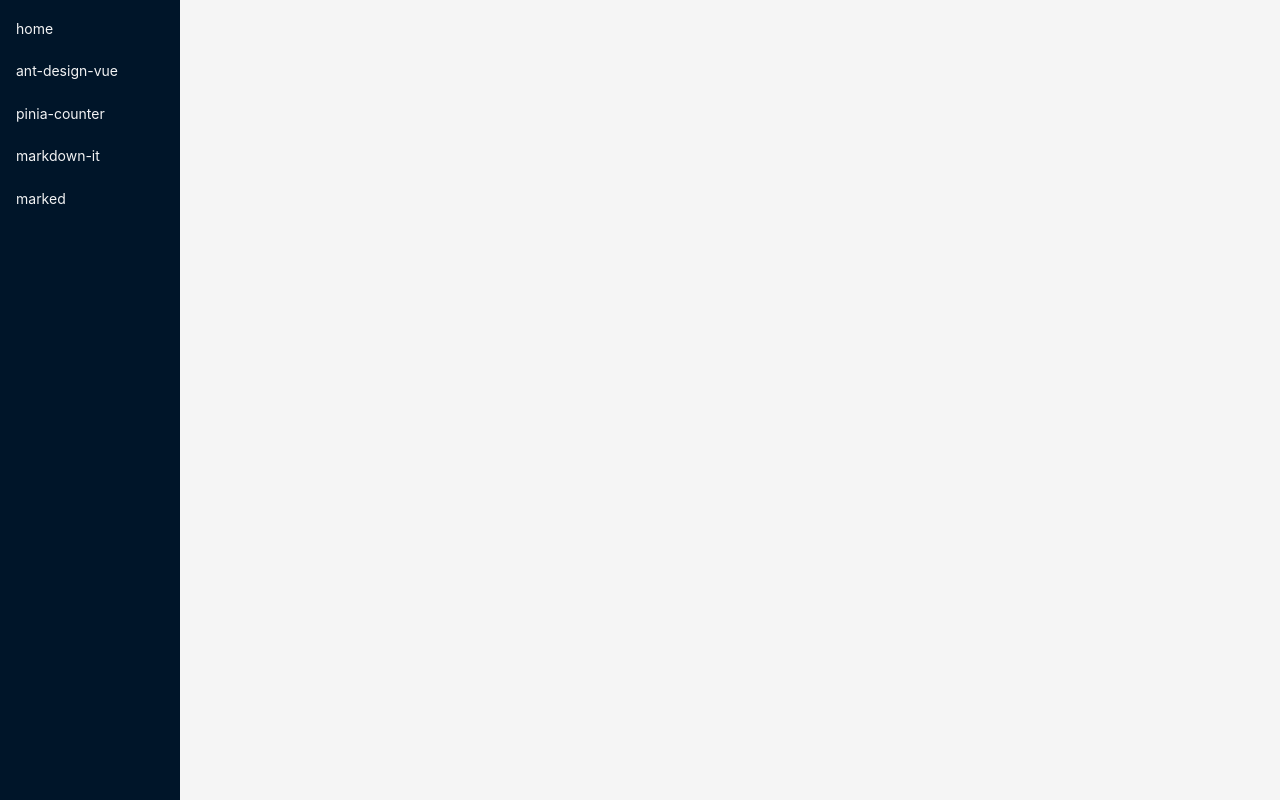
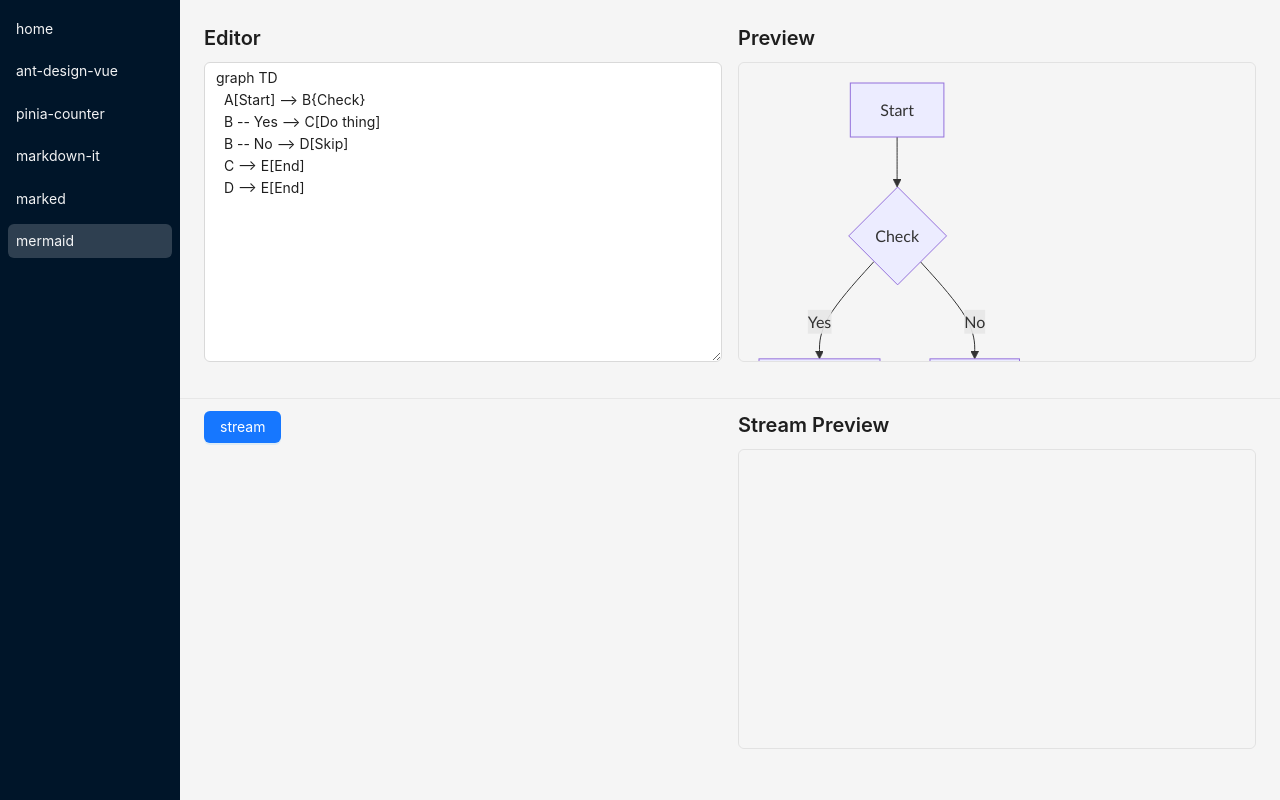
Before and after one commit to yokewang/vue3-ant-learn, a Vue app: page /mermaid in a window 1280 px wide. Built offline with nearby package versions, Linux system fonts and the light colour scheme.

Commit message:
add mermaid graph

```diff
--- a/package.json
+++ b/package.json
@@ -21,7 +21,8 @@
     "mermaid": "^11.11.0",
     "pinia": "^3.0.3",
     "vue": "^3.5.18",
-    "vue-router": "^4.5.1"
+    "vue-router": "^4.5.1",
+    "vue3-ant-learn": "link:"
   },
   "devDependencies": {
     "@eslint/js": "^9.31.0",
--- /dev/null
+++ b/src/components/MermaidViewer.vue
@@ -0,0 +1,88 @@
+<script setup>
+import { ref, watch, onMounted, nextTick } from 'vue'
+import mermaid from 'mermaid'
+
+const props = defineProps({
+  source: {
+    type: String,
+    default: '',
+  },
+  options: {
+    type: Object,
+    default: () => ({}),
+  },
+})
+
+let mermaidInitialized = false
+const containerEl = ref(null)
+let renderCounter = 0
+const lastSuccessfulSvg = ref('')
+
+async function renderDiagram() {
+  if (!containerEl.value) return
+  const code = props.source || ''
+
+  try {
+    const baseConfig = { startOnLoad: false, securityLevel: 'strict' }
+    if (!mermaidInitialized) {
+      mermaid.initialize({ ...baseConfig, ...props.options })
+      mermaidInitialized = true
+    } else if (props.options && Object.keys(props.options).length > 0) {
+      mermaid.initialize({ ...baseConfig, ...props.options })
+    }
+
+    if (!code.trim()) {
+      containerEl.value.innerHTML = ''
+      lastSuccessfulSvg.value = ''
+      return
+    }
+
+    // Validate first; on error, keep the last successful diagram and suppress inline error
+    mermaid.parse(code)
+  } catch (err) {
+    containerEl.value.innerHTML = lastSuccessfulSvg.value || ''
+    return
+  }
+
+  try {
+    const id = `mermaid-svg-${Date.now()}-${renderCounter++}`
+    const { svg } = await mermaid.render(id, code)
+    containerEl.value.innerHTML = svg
+    lastSuccessfulSvg.value = svg
+  } catch (err) {
+    containerEl.value.innerHTML = lastSuccessfulSvg.value || ''
+  }
+}
+
+onMounted(() => {
+  renderDiagram()
+})
+
+watch(
+  () => props.source,
+  async () => {
+    await nextTick()
+    renderDiagram()
+  },
+)
+
+watch(
+  () => props.options,
+  async () => {
+    await nextTick()
+    renderDiagram()
+  },
+  { deep: true },
+)
+</script>
+
+<template>
+  <div ref="containerEl" class="mermaid-viewer"></div>
+</template>
+
+<style scoped>
+.mermaid-viewer {
+  line-height: 1.7;
+  color: rgba(0, 0, 0, 0.88);
+}
+</style>
--- a/src/router/index.js
+++ b/src/router/index.js
@@ -4,6 +4,7 @@
 import PiniaCounterView from '../views/PiniaCounterView.vue'
 import MarkdownItView from '../views/MarkdownItView.vue'
 import MarkedView from '../views/MarkedView.vue'
+import MermaidView from '../views/MermaidView.vue'
 
 const router = createRouter({
   history: createWebHistory(import.meta.env.BASE_URL),
@@ -33,6 +34,11 @@
       name: 'marked',
       component: MarkedView,
     },
+    {
+      path: '/mermaid',
+      name: 'mermaid',
+      component: MermaidView,
+    },
   ],
 })
 
--- /dev/null
+++ b/src/views/MermaidView.vue
@@ -0,0 +1,98 @@
+<script setup>
+import { ref, onBeforeUnmount, watch, nextTick } from 'vue'
+import MermaidViewer from '../components/MermaidViewer.vue'
+
+const text = ref(`graph TD
+  A[Start] --> B{Check}
+  B -- Yes --> C[Do thing]
+  B -- No --> D[Skip]
+  C --> E[End]
+  D --> E[End]
+`)
+
+const streamText = ref('')
+const streaming = ref(false)
+let streamTimer = null
+
+const panelHeight = 300
+
+const streamContainerEl = ref(null)
+
+function startStream() {
+  if (streaming.value) return
+  streaming.value = true
+  streamText.value = ''
+  const content = text.value || ''
+  let index = 0
+  const step = () => {
+    if (index >= content.length) {
+      clearInterval(streamTimer)
+      streamTimer = null
+      streaming.value = false
+      return
+    }
+    streamText.value += content[index]
+    index += 1
+  }
+  streamTimer = setInterval(step, 20)
+}
+
+onBeforeUnmount(() => {
+  if (streamTimer) {
+    clearInterval(streamTimer)
+    streamTimer = null
+  }
+})
+
+watch(streamText, async () => {
+  await nextTick()
+  const el = streamContainerEl.value
+  if (el) {
+    el.scrollTop = el.scrollHeight
+  }
+})
+</script>
+
+<template>
+  <div style="padding: 24px">
+    <a-row :gutter="16">
+      <a-col :span="12">
+        <a-typography-title :level="4">Editor</a-typography-title>
+        <a-textarea v-model:value="text" :style="{ height: panelHeight + 'px' }" />
+      </a-col>
+      <a-col :span="12">
+        <a-typography-title :level="4">Preview</a-typography-title>
+        <div class="light-border" :style="{ height: panelHeight + 'px' }">
+          <MermaidViewer :source="text" />
+        </div>
+      </a-col>
+    </a-row>
+  </div>
+  <a-divider class="compact-divider" />
+  <div style="padding: 0 24px 24px">
+    <a-row :gutter="16">
+      <a-col :span="12">
+        <a-button type="primary" @click="startStream" :loading="streaming">stream</a-button>
+      </a-col>
+      <a-col :span="12">
+        <a-typography-title :level="4">Stream Preview</a-typography-title>
+        <div ref="streamContainerEl" class="light-border" :style="{ height: panelHeight + 'px' }">
+          <MermaidViewer :source="streamText" />
+        </div>
+      </a-col>
+    </a-row>
+  </div>
+</template>
+
+<style scoped>
+.light-border {
+  border: 1px solid rgba(0, 0, 0, 0.08);
+  border-radius: 6px;
+  padding: 12px;
+  box-sizing: border-box;
+  overflow-y: auto;
+}
+.compact-divider {
+  margin: 12px 0;
+}
+</style>
```
Also changed, not shown: 1 other file (tests, documents, lock files or other folders).
